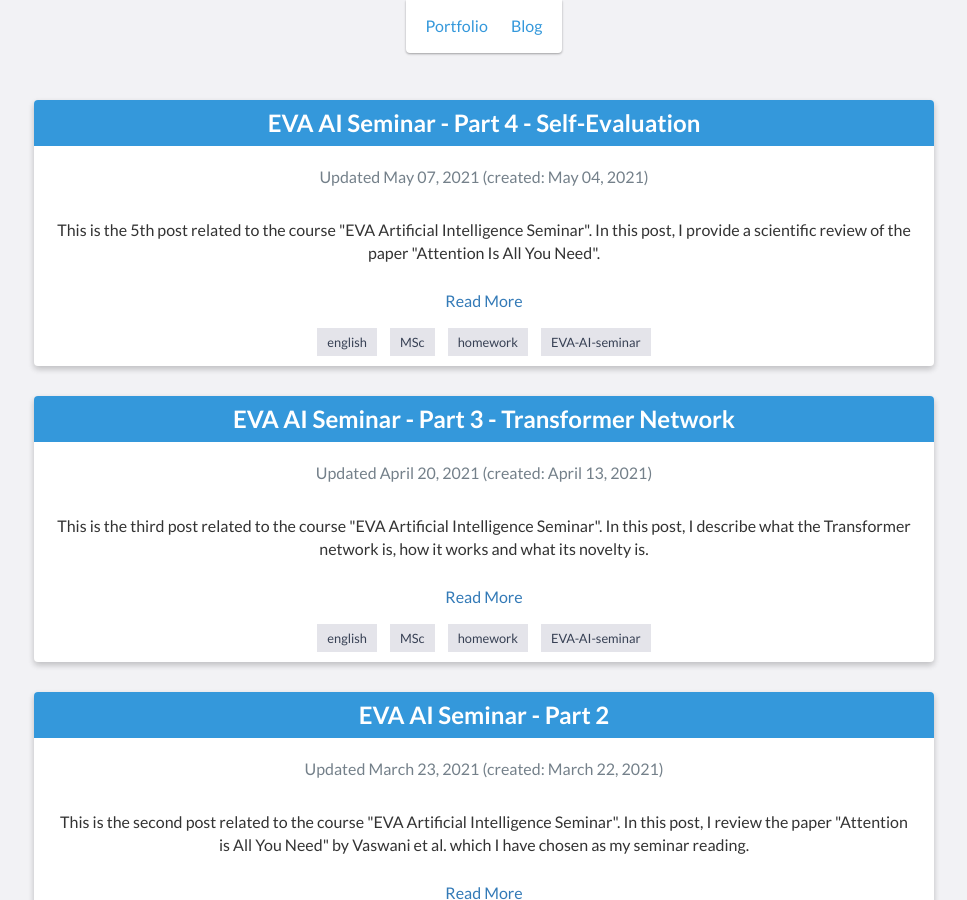
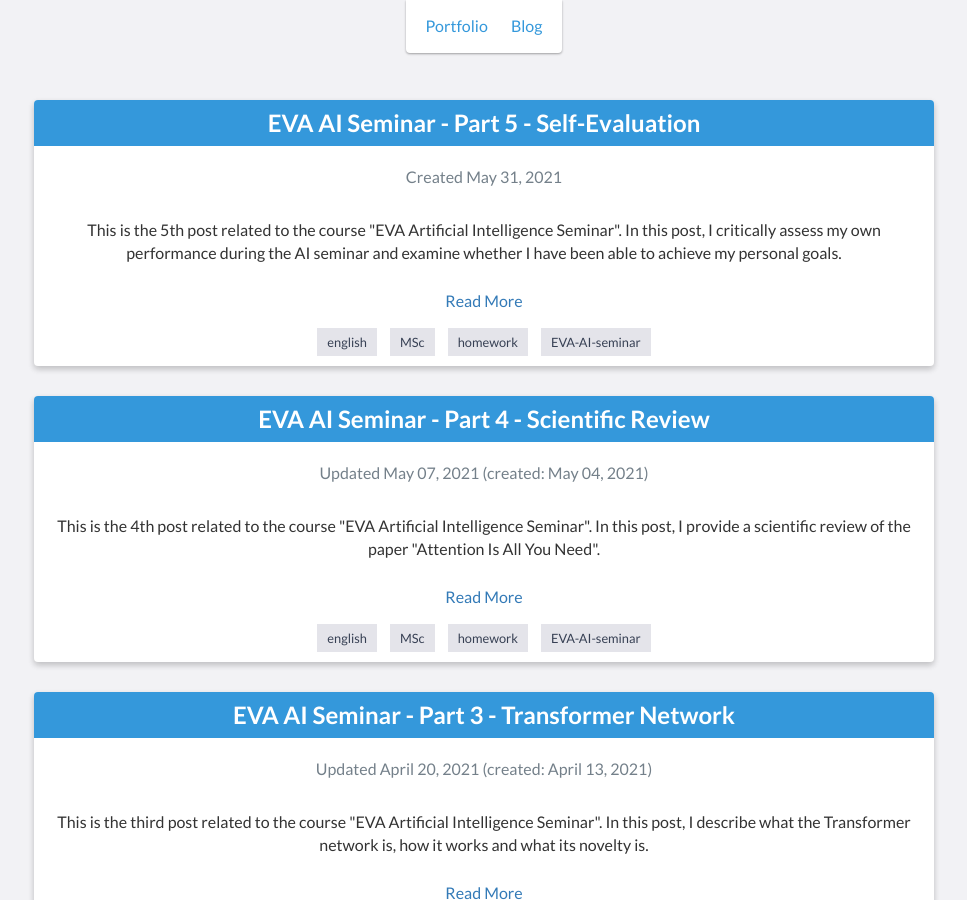
Before and after one commit to sagerpascal/sagerpascal.github.io, a Jekyll site: the page built from blog.html, in a window 1280 px wide and 900 px high. Shown: the whole window, without its empty margins (156-1123 px from the left). Built offline with Jekyll 4.4.1, drawn with Linux system fonts in a browser that asks for light colours; some of the changed lines change nothing that is shown.

Commit message:
Update Blogpost

```diff
--- a/_posts/2021-05-04-EVA-Part4.md
+++ b/_posts/2021-05-04-EVA-Part4.md
@@ -1,11 +1,11 @@
 ---
 layout: post
-title:  EVA AI Seminar - Part 4 - Self-Evaluation
+title:  EVA AI Seminar - Part 4 - Scientific Review
 date: 2021-05-04
 modified: 2021-05-07
 categories: english MSc homework EVA-AI-seminar
 comments: true
-summary: This is the 5th post related to the course "EVA Artificial Intelligence Seminar". In this post, I provide a scientific review of the paper "Attention Is All You Need".
+summary: This is the 4th post related to the course "EVA Artificial Intelligence Seminar". In this post, I provide a scientific review of the paper "Attention Is All You Need".
 ---
 
 *This blogpost was created as a homework assignment in the [Artificial Intelligence seminar](https://moodle.msengineering.ch/mod/data/view.php?d=62&rid=3128&filter=1). In this seminar we have to write a series of blogposts. In this post, I provide a scientific review of the paper "Attention Is All You Need".*
--- /dev/null
+++ b/_posts/2021-06-04-EVA-Part5.md
@@ -0,0 +1,57 @@
+---
+layout: post
+title:  EVA AI Seminar - Part 5 - Self-Evaluation
+date: 2021-05-31
+modified: 2021-05-31
+categories: english MSc homework EVA-AI-seminar
+comments: true
+summary: This is the 5th post related to the course "EVA Artificial Intelligence Seminar". In this post, I critically assess my own performance during the AI seminar and examine whether I have been able to achieve my personal goals.
+---
+
+*This blogpost was created as a homework assignment in the [Artificial Intelligence seminar](https://moodle.msengineering.ch/mod/data/view.php?d=62&rid=3128&filter=1). In this seminar we have to write a series of blogposts. In this post, I evaluate my performance during the AI seminar and examine whether I have been able to achieve my personal goals.*
+
+# About the AI Seminar
+The AI Seminar is about improving very basic tools of a researcher: Study, writing and presenting scientific literature.
+As I wrote in [my first blog post](https://sagerpascal.github.io/english/msc/homework/eva-ai-seminar/2021/03/05/EVA-Part1/), I consider this very important skills for any enginerr or researcher.
+A good engineer/researcher should not only master the technical side but also be able to read and understand scientific literature to benefit from findings from others. Additionally, he must be able to communicate his own findings appropriate to third parties such as other researchers, customers or his supervisor.
+
+This seminar had an effort of 2 credits, which corresponds to 60h according to the Bologna system. If we consider that there exist entire Bachelor's and Master's programmes about communication with 180 credits and 120 credits respectively, this is of course comparatively very little.
+Nevertheless, we were able to acquire specific skills in this seminar, from which we will not only benefit when writing our thesis, but throughout our entire professional life.
+
+I really liked this seminar because it does not focus on general communication but on scientific communication. During studies at a university of applied sciences, the scientific communication is unfortunately neglected far too often, although it is an incredibly important tool for anyone working in this field.
+I have also made this experience myself. After my bachelor's degree, I started working as a research assistant. Suddenly I had to communicate scientifically without ever having learned it. I tried to teach it myself by reading papers. However, I often had trouble finding the right papers and evaluating whether they were relevant to my problem.
+I also wrote papers in a way that felt right to and paid far too little attention to correct scientific writing.
+
+To say it right away: I still have these problems - but much less. In the AI seminar we were taught different techniques and approaches. In group discussions, we often highlighted difficulties or discussed typical mistakes.
+These practice-based seminar has thereby improved my communication skills by a lot.
+
+However, as I described at the beginning, we could not go into the details about communication due to time constraints. But this seminar gave us more than just a good introduction in this topic and provided us with further reading. As I want to improve my communication skills, I will use this opportunity to study more about scientific communication.
+
+I am also convinced that scientific communication is best learned by doing. Like most of the participants in this seminar, I still have to write two project theses and a master thesis. Not only will I be able to apply what I have learned, but I will also be able to improve my scientific communication skills further.
+
+# My Goals
+I defined some goals I want to reach in [my first blog post](https://sagerpascal.github.io/english/msc/homework/eva-ai-seminar/2021/03/05/EVA-Part1/). These goals were:
+- find papers faster and assess their relevance for a given problem
+- read papers more efficient
+- get prepared to write papers as well as project- and master-theses
+
+Unfortunately, I have not defined metrics to evaluate if I have achieved these goals (however, I learned in the seminar that one should do to this).
+
+During this seminar, I learned how to search scientific literature and what to look out for. Often, the search engines have a bias towards publications by well-known companies (Google, Facebook, ...) as well as well-known experts (Yann LeCun, Geoffrey Hinton, ...). Of course, this is not bad per se, but one should be aware of it.
+So in the seminar I not only learned where to find papers, but also what to look out for.
+
+After finding the literature, it is necessary to assess its relevance. I have learned that it is not mandatory to read the paper section by section, but that it often makes sense to read the abstract and the conclusion first. After that, it can be decided whether the rest of the paper should also be studied. Once a paper has been found relevant, the sections "Previous Work" and "Introduction" often contain references to other relevant papers. Personally, I believe that assessing relevance often requires a good understanding of the topic. Otherwise, the intuition of how to apply the findings of the paper to a specific problem is missing.
+Anyway, I learned these basics in the seminar and was able to apply them to my work. The tips in the seminar were very helpful and let me find and evaluate papers more efficiently.
+
+My third goal concerns the writing of papers. The AI seminar contains two major writing assignments besides the blogposts. We received very detailed feedback on each of them, which was very beneficial.
+I have summarised the general points from the feedback and try to apply them in my further career. However, I still need a lot more routine to write good papers.
+
+# Assessment of my Performance
+In the beginning, I often made the mistake of "thinking in German". This means that I formed a German sentence in my head and then translated it word by word into English (like a transformer with encoder and decoder ;) ).As a result, my English texts had a very "German structure". I have consciously tried not to avoid that and "to think in English”. My first blogposts not only had this "German sentence structure" but often also contained many translations from a [(great) translation tool](https://www.deepl.com/translator). During the seminar I started to write the blogposts with my own words and without translating them from German to English. I don't know if the quality of my posts is better now - in any case, I can now write much faster and feel much more comfortable. I think this was a good decision from which I can benefit in the long term.
+
+I tried to actively participate during the seminar. I was able to ask many questions and tried to give feedback to my colleagues.
+I think I belonged to the more active half of the class. Sometimes, I could have been more active during discussions, but on the other hand, I didn't want to steal the opportunity from fellow students who didn't talk that much to express themselves.
+
+In the blogposts we wrote, I tried to critique my fellow students. I myself have received very good criticism and I am glad about it. I was particularly happy to receive negative criticism (although this is not a sign of good quality), as I was able to benefit from it. I always wrote my critique with the intention that it could help them. However, it was sometimes difficult for me because I didn't want to give a lot of negative criticism on their publicly available blog. I think the "barrier" would be much lower if the criticism could be written by email - otherwise it gives you the feeling that you are embarrassing someone in front of the whole world.
+
+In the end, however, I think that the same applies to scientific communication as to most subjects in school: We learn the basics, which are later deepened through practical application. The AI seminar introduced me to a subject that is far too often neglected. I will try to apply what we have learned in this seminar in my studies and at work.
```
